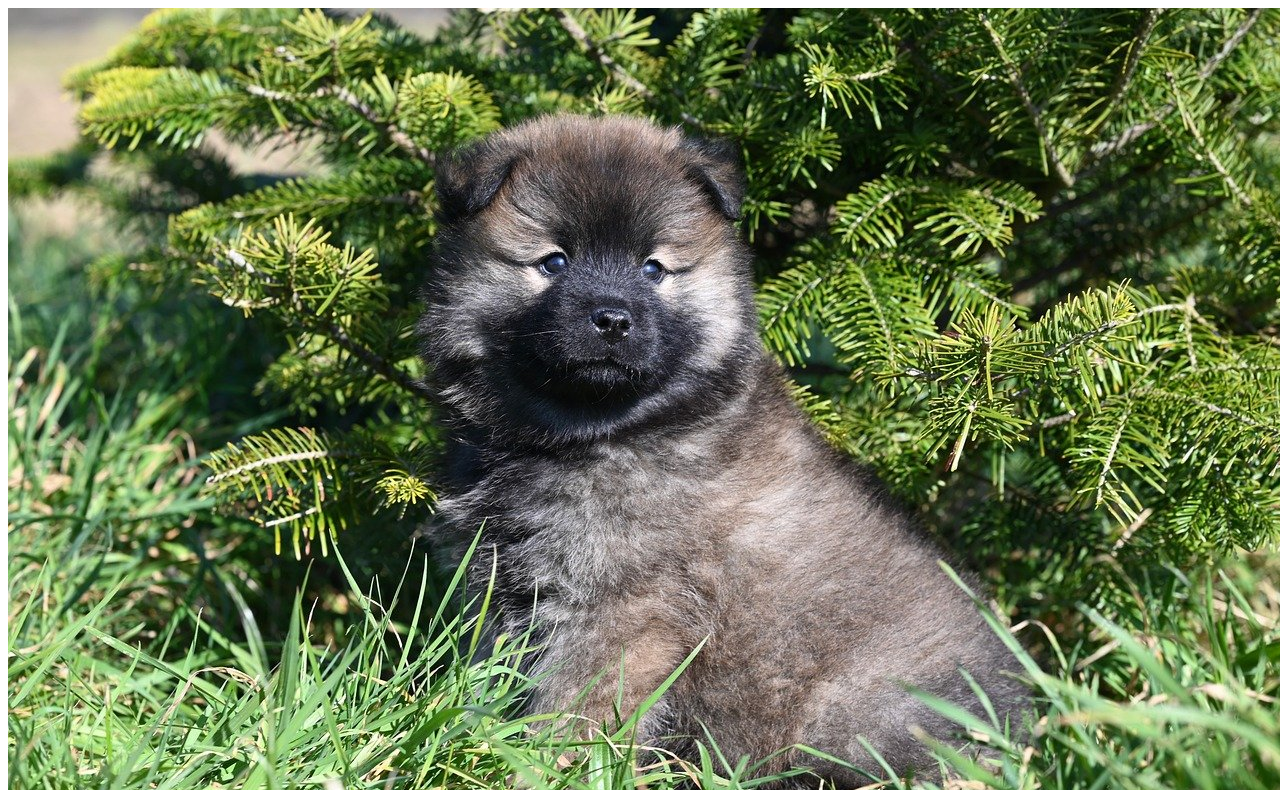
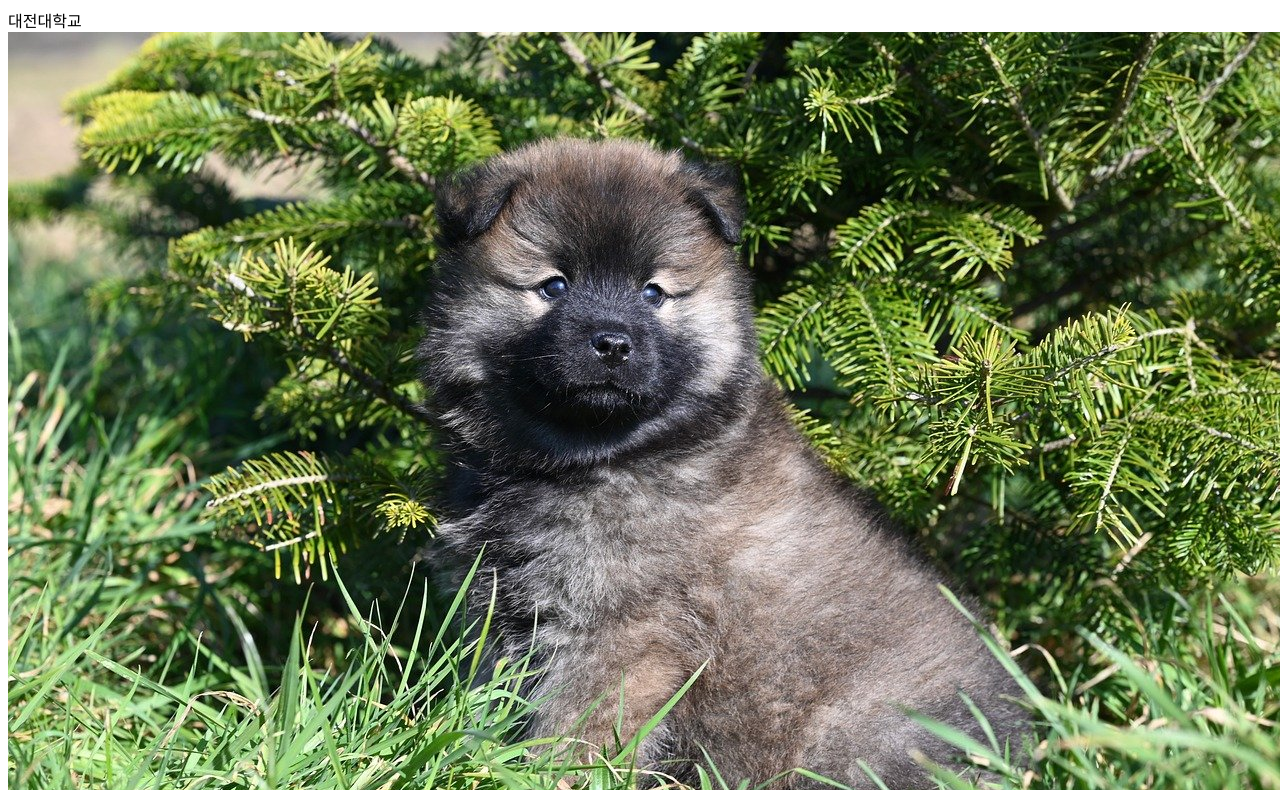
Before and after one commit to kimyounghu/kimyounghu.github.io, a plain HTML site: page index.html in a window 1280 px wide. Shown: the part 81-871 px from the top of the page. Drawn offline with Linux system fonts and the light colour scheme.

Commit message:
Update index.html

```diff
--- a/index.html
+++ b/index.html
@@ -7,6 +7,7 @@
 </head>
 <body>
     <h1>김영후 홈페이지</h1>
+    <a herf="https://edu.dju.ac.kr/">대전대학교 </a>
     <img src="image/puppy.jpg" alt="">
     <h2>이미지넣기</h2>
 </body>
```
